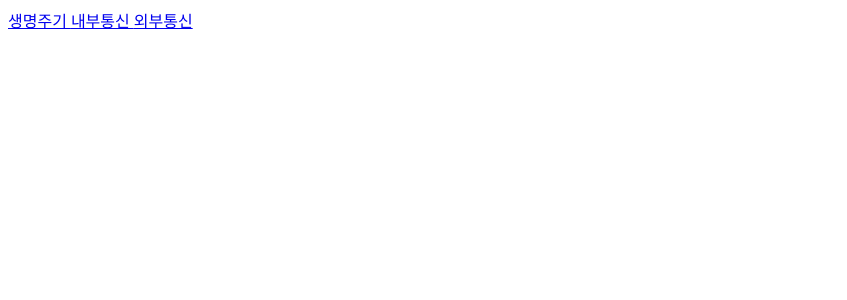
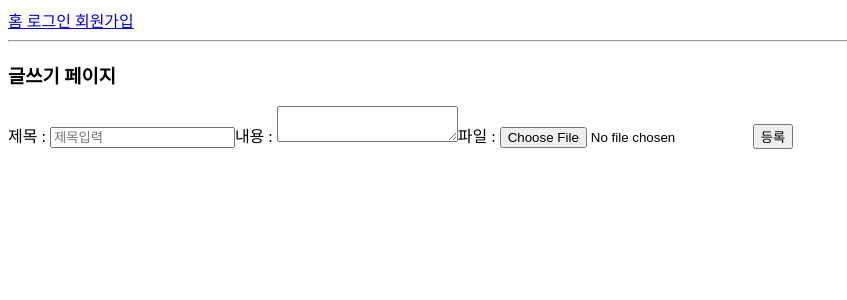
Before and after one commit to kbm1611/springweb, a React (Vite) app in the folder src/main/react/: page /board/write in a window 1280 px wide. Before the commit this address had no page. Shown: the top 300 px of the page, without its empty margins (0-847 px from the left). Built offline with nearby package versions, Linux system fonts and the light colour scheme.

Commit message:
회원 로그인/글쓰기/로그아웃/회원가입 기능구현 및컴포넌트화

```diff
--- a/src/main/react/src/main.jsx
+++ b/src/main/react/src/main.jsx
@@ -1,6 +1,6 @@
 import { createRoot } from 'react-dom/client'
 import './index.css'
-import App from './App.jsx'
+// import App from './App.jsx'
 
 // createRoot(document.getElementById('root')).render(
 //     <App />
@@ -56,11 +56,20 @@ import App from './App.jsx'
 //     </BrowserRouter>
 // )
 
-// // chapter12 예제
-import Exam1 from './chapter12/Exam1.jsx'
+// // // chapter12 예제
+// import Exam1 from './chapter12/Exam1.jsx'
+// import {BrowserRouter} from 'react-router-dom';
+// createRoot( root ).render(
+//     <BrowserRouter>
+//         <Exam1 />
+//     </BrowserRouter>
+// )
+
+// // reactweb 예제
+import App from './reactweb/App.jsx'
 import {BrowserRouter} from 'react-router-dom';
 createRoot( root ).render(
     <BrowserRouter>
-        <Exam1 />
+        <App />
     </BrowserRouter>
 )
--- /dev/null
+++ b/src/main/react/src/reactweb/App.jsx
@@ -0,0 +1,22 @@
+import { Route, Routes } from 'react-router-dom';
+import Login from './pages/member/Login';
+import Write from './pages/board/Write';
+import Header from './components/Header';
+import Signup from './pages/member/Singup';
+
+
+export default function App(props){
+    return(
+        <div>
+            {/* 헤더 */}
+            <Header />
+            <Routes>
+                {/* 본문들 */}
+                <Route path="/member/login" element={<Login />} />
+                <Route path='/member/signup' element={<Signup />} />
+                <Route path='/board/write' element={<Write />} />
+            </Routes>
+            {/* 푸터 */}
+        </div>
+    )
+}
--- /dev/null
+++ b/src/main/react/src/reactweb/components/Header.jsx
@@ -0,0 +1,71 @@
+import { useEffect, useState } from 'react';
+import {Link} from 'react-router-dom';
+import axios from 'axios';
+
+
+export default function Header(props){
+
+    // [2] 로그인 상태 저장하는 상태변수
+    const [ isLogin, setIsLogin ] = useState( false ); // 초기값은 false
+
+    // [3] 로그인 중인 회원 정보 담는 상태변수
+    const [ userInfo, setUserInfo ] = useState( null ); // 초기값은 null = 비로그인 상태
+
+    // [1] 로그인 상태에 따라 메뉴 분기
+    const getMyInfo = async () =>{
+        // 1) 로그인 시 localStorage 저장한 token 가져오기 , .setItem , .getItem
+        const token = localStorage.getItem( 'token' );
+        // 2) 만약에 token이 없으면 함수 종료 , 로그인상태 false
+        if( !token ){ setIsLogin( false ); return; }
+        // 3) 헤더에 표시할 로그인된 유저 아이디 가져오기
+        const response = await axios.get(
+            "http://localhost:8080/api/member2/myinfo",
+            { headers :{
+                Authorization : `Bearer ${token}` // headers : { 속성명 : 값 }
+                // * axios 특징 : Content-Type : application/json이 기본 값
+                // 만약에 Content-Type이 json 아닌경우 명시한다.
+            } }
+        )
+        // 4) 통신 결과 분기
+        const data = response.data;
+        console.log( data );
+        if( data || data != false ){
+            setIsLogin( true ); // 로그인 상태 변경
+            setUserInfo( data ); // 응답 받은 자료(회원 정보)를 저장
+        }else{
+            setIsLogin( false ); // 비로그인 상태 변경
+        }
+    }
+
+    // [4] 헤더가 열리면 최초 1번 실행 , 로그인상태(백엔드 검증해야한다. )
+    useEffect( ()=>{ getMyInfo(); }, [] )
+
+    // [5] 로그아웃
+    const logout = () =>{
+        // 1) localStroage에서 token 제거 , removeItem()
+        localStorage.removeItem( 'token' );
+        // 2) 로그인 상태 변경
+        setIsLogin( false );
+        alert('로그아웃'); location.href('/');
+    }
+
+    // JS 삼항연산자 , 조건 ? 참 : 거짓
+    // Js 단축평가 , 조건&& 실행문 , 조건이 참이면 실행문 거짓이면 생략
+    return (
+        <div>
+            {/* 로그인 상태에 따른 메뉴 분기 */}
+            <Link to = '/'> 홈 </Link>
+
+            {!isLogin ? (<>
+                <Link to='/member/login'> 로그인 </Link>
+                <Link to='/member/signup'> 회원가입 </Link>
+            </>) : (<>
+                <span> {userInfo.mid} 님 </span>
+                <Link to='/member/page'> 내정보 </Link>
+                <Link to='/board/write'> 글쓰기 </Link>
+                <button onClick={ logout }> 로그아웃 </button>
+            </>)}
+            <hr/>
+        </div>
+    )
+}
--- /dev/null
+++ b/src/main/react/src/reactweb/pages/board/Write.jsx
@@ -0,0 +1,52 @@
+import axios from "axios";
+
+
+export default function Write(props) {
+    // [1] REST APU로 글쓰기 요청
+    const boardWrite = async (e) =>{
+
+        // 0) token 가져오기
+        const token = localStorage.getItem( 'token' );
+
+        e.preventDefault();
+        // 1) 입력받은 값 가져오기
+        const btitle = e.target.btitle.value;
+        const bcontent = e.target.bcontent.value;
+        const uploadFile = e.target.uploadFile.files[0];
+        // value: 입력받은 자료, files : file type의 등록된 파일, files[0] : 선택된 1개 파일
+        // 2) 객체 구성하지 않고 멀티(대용량)폼
+        const formData = new FormData(); // 대용량 폼을 지원하는 객체
+        formData.append( 'btitle', btitle ); // .aapned( 속성명 , 값 ) : 대용량폼에 속성 추가한다.
+        formData.append( 'bcontent', bcontent );
+
+        // 만약에 업로드 파일이 존재하면 추가
+        if( uploadFile ) { formData.append( 'uploadFile', uploadFile ); }
+        // 3) axios로 통신
+        const response = await axios.post(
+            "http://localhost:8080/api/board/addpost3", // axios 주소
+             formData, // 전송할 대용량 객체
+             { headers: {
+                Authorization : `Bearer ${token}` // HTTP 요청 HEADER
+             }}
+         )
+
+         const data = response.data;
+         if( data ){
+            alert('글 등록 성공!');
+         }else{
+            alert('글 쓰기 실패');
+         }
+    }
+
+    return (
+        <div>
+            <h3> 글쓰기 페이지 </h3>
+            <form onSubmit= { boardWrite } >
+                제목 : <input name="btitle" type="text" placeholder="제목입력"/>
+                내용 : <textarea name="bcontent"></textarea>
+                파일 : <input name="uploadFile" type="file"/>
+                <button type="submit" >등록</button>
+            </form>
+        </div>
+    )
+}
--- /dev/null
+++ b/src/main/react/src/reactweb/pages/member/Login.jsx
@@ -0,0 +1,42 @@
+import axios from 'axios';
+
+export default function Login( props ){
+
+    // [1] REST API에게 AXIOS로 통신하기
+    const login = async( e ) => {
+        e.preventDefault(); // form 마크업의 기본 이벤트 제거
+        // 1) 입력받은 값 가져오기
+        const mid = e.target.mid.value;
+        const mpwd = e.target.mpwd.value;
+        // 2) 객체 구성 : 전송할 내용
+        const obj = { mid, mpwd };
+        // 3) axios 동기 통신
+        const response = await axios.post("http://localhost:8080/api/member2/login", obj);
+        // 4) 인증 결과 확인 ( HTTP headers 에 Authorization 속성 확인 )
+        let token = response.headers['authorization'];
+        // 5) 인증 결과 분기
+        if(token && token.startsWith("Bearer ") ){ // Bearer 뒤로 띄어쓰기 주이
+            token = token.substring(7);
+        }
+        if(token){
+            /* 페이지 이동하기 전에 localStorage에 토큰 저장, 예] 글쓰기할 경우 token이 필요하다. */
+            localStorage.setItem( "token", token ); // token 이라는 이름으로 서버로 부터 받은 token 저장
+            alert('로그인성공');
+            location.href="/"; // 메인페이지 이동, 주의할점 : navigate 대신에 location
+        }else{
+            alert('로그인 실패');
+        }
+    }
+
+    return(<>
+        <div>
+            <h3> 로그인 페이지 </h3>
+            <form onSubmit={login} > {/* 통신함수 연동 */}
+                아이디 : <input name="mid" placeholder="아이디 입력" /> <br/>
+                비밀번호 : <input name="mpwd" type="password" placeholder="비밀번호 입력" /> <br />
+                <button type="submit"> 로그인 </button>
+                 {/* submit : 현재 form 안에 있는 마크업들 전송 이벤트 */}
+             </form>
+        </div>
+    </>)
+}
--- /dev/null
+++ b/src/main/react/src/reactweb/pages/member/Singup.jsx
@@ -0,0 +1,39 @@
+import axios from "axios";
+
+
+export default function SignUp(props){
+    // [1] REST API에게 AXIOS로 통신하기
+    const signup = async( e ) => {
+        e.preventDefault(); // form 마크업의 기본 이벤트 제거
+        // 1) 입력받은 값 가져오기
+        const mid = e.target.mid.value;
+        const mpwd = e.target.mpwd.value;
+        const mname = e.target.mname.value;
+        // 2) 객체 구성 : 전송할 내용
+        const obj = { mid, mpwd, mname };
+        // 3) axios 동기 통신
+        const response = await axios.post("http://localhost:8080/api/member/signup", obj);
+
+        // 4) 결과 확인
+        const data = response.data;
+        if(data){
+            alert('회원가입 성공');
+            location.href="/member/login"; // 로그인 페이지로 이동
+        }else{
+            alert('회원가입 실패');
+        }
+    }
+
+    return(<>
+        <div>
+            <h3> 회원가입 페이지 </h3>
+            <form onSubmit={signup} > {/* 통신함수 연동 */}
+                생성할 아이디 : <input name="mid" placeholder="아이디 입력" /> <br />
+                생성할 비밀번호 : <input name="mpwd" type="password" placeholder="비밀번호 입력" /> <br />
+                생성할 닉네임 : <input name="mname" placeholder="닉네임 입력" /> <br />
+                <button type="submit"> 회원가입 </button>
+                 {/* submit : 현재 form 안에 있는 마크업들 전송 이벤트 */}
+             </form>
+        </div>
+    </>)
+}
```
